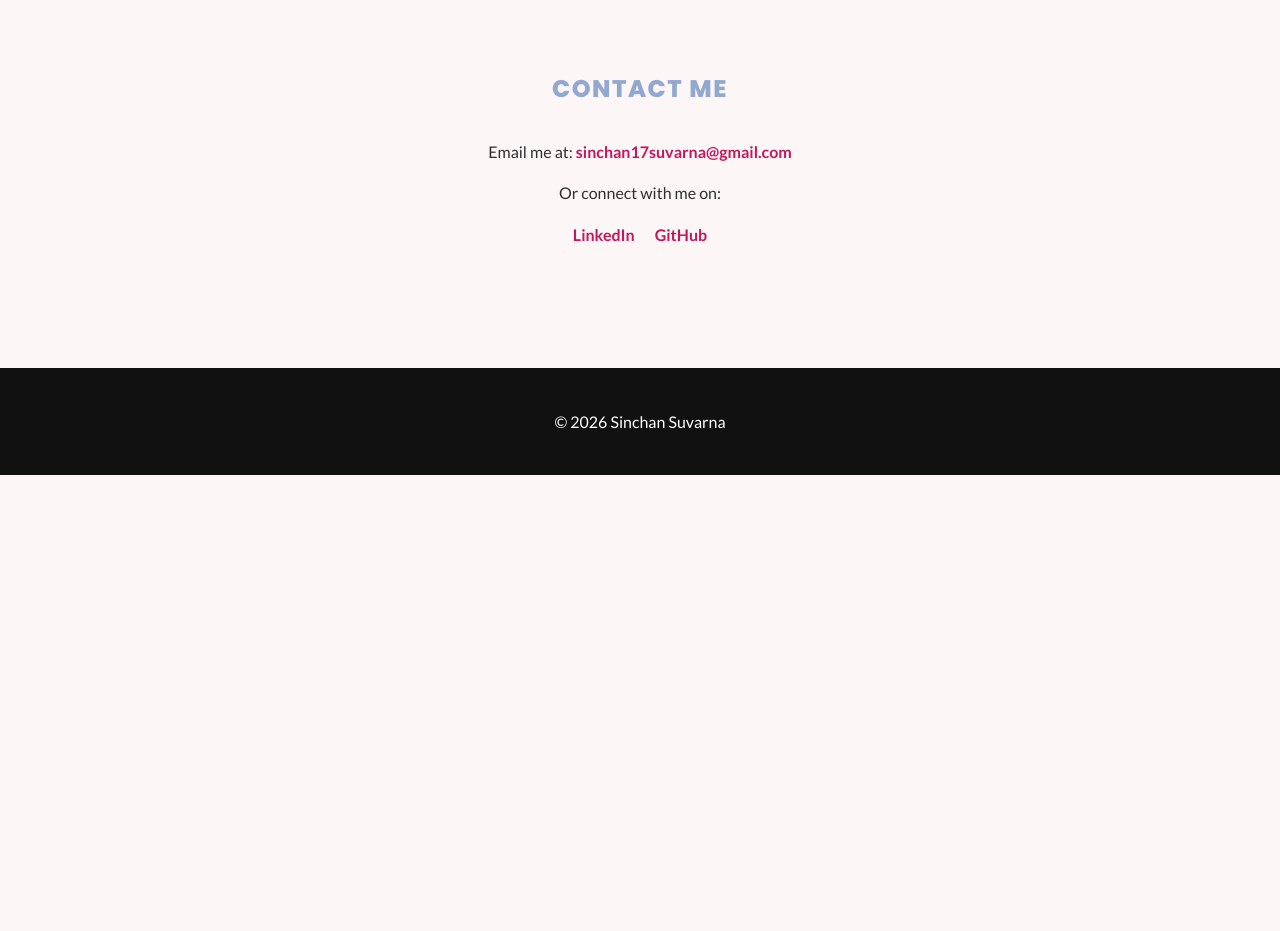
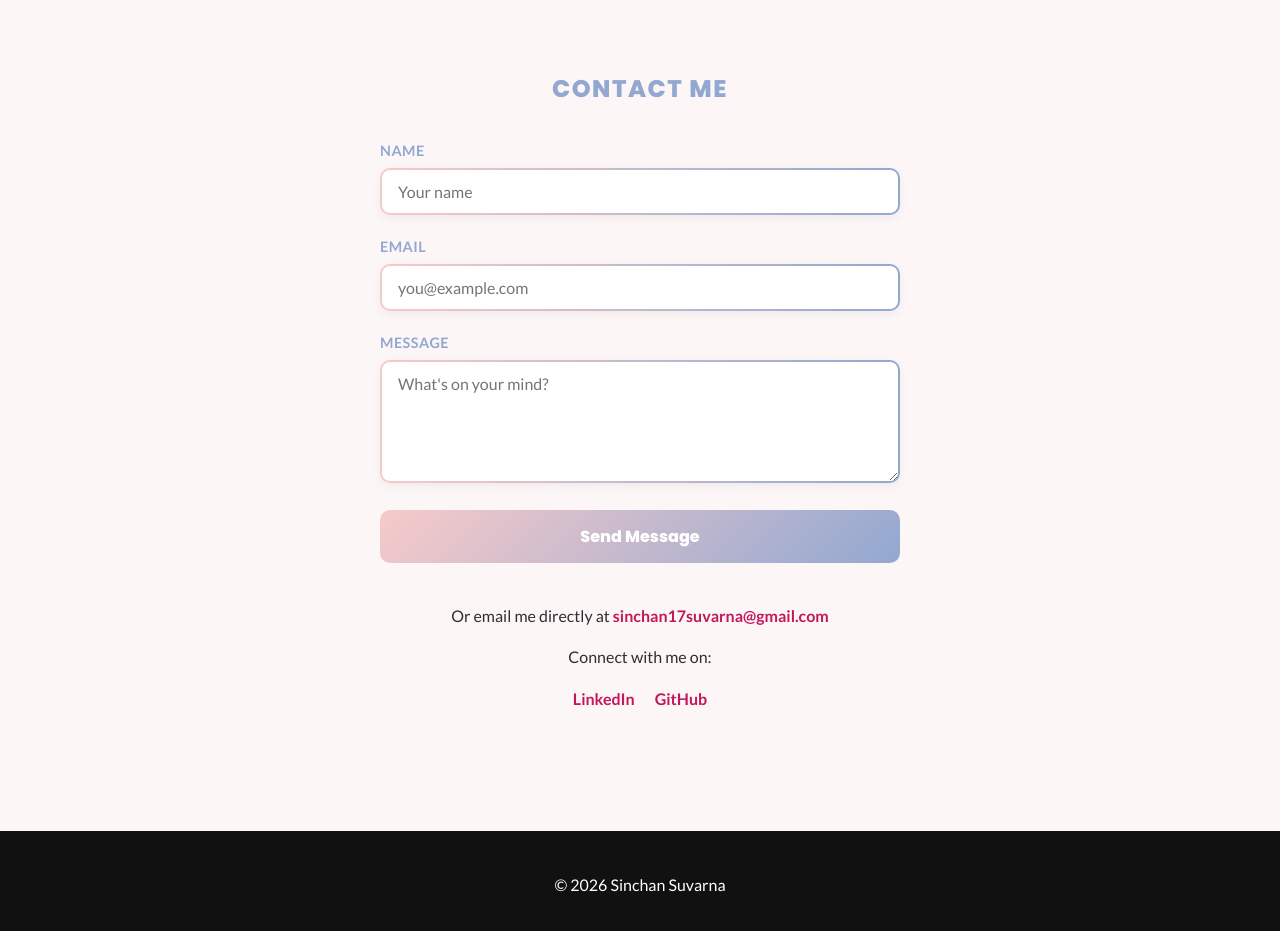
Before and after one commit to Chan-nie/portfolio, a plain HTML site: page index.html in a window 1280 px wide. Shown: the part 3460-4391 px from the top of the page. Before the commit the page ends 3935 px from the top, so only its background shows below. Drawn offline with Linux system fonts and the light colour scheme.

Commit message:
round1: vague prompt contact form

```diff
--- a/index.html
+++ b/index.html
@@ -142,14 +142,37 @@
 
 <!-- Contact -->
 <section id="contact" class="section">
-  <h2>Contact Me </h2>
+  <h2>Contact Me</h2>
+
+  <form class="contact-form" action="https://formsubmit.co/sinchan17suvarna@gmail.com" method="POST">
+    <input type="hidden" name="_subject" value="New message from portfolio">
+    <input type="hidden" name="_captcha" value="false">
+    <input type="text" name="_honey" class="honeypot" tabindex="-1" autocomplete="off">
+
+    <div class="form-group">
+      <label for="name">Name</label>
+      <input type="text" id="name" name="name" placeholder="Your name" required>
+    </div>
+
+    <div class="form-group">
+      <label for="email">Email</label>
+      <input type="email" id="email" name="email" placeholder="you@example.com" required>
+    </div>
+
+    <div class="form-group">
+      <label for="message">Message</label>
+      <textarea id="message" name="message" rows="5" placeholder="What's on your mind?" required></textarea>
+    </div>
+
+    <button type="submit" class="form-btn">Send Message</button>
+  </form>
 
   <div class="contact-container">
-    <p>Email me at:
+    <p>Or email me directly at
       <a href="mailto:sinchan17suvarna@gmail.com">sinchan17suvarna@gmail.com</a>
     </p>
 
-    <p>Or connect with me on:</p>
+    <p>Connect with me on:</p>
     <div class="social-links">
       <a href="https://www.linkedin.com/in/sinchan-suvarna/" target="_blank">LinkedIn</a>
       <a href="https://github.com/Chan-nie" target="_blank">GitHub</a>
--- a/style.css
+++ b/style.css
@@ -323,6 +323,79 @@ nav a:hover::after{
 
 /* CONTACT */
 
+.contact-form{
+  max-width:520px;
+  margin:0 auto 40px;
+  text-align:left;
+}
+
+.form-group{
+  margin-bottom:20px;
+}
+
+.form-group label{
+  display:block;
+  margin-bottom:6px;
+  font-weight:700;
+  color:var(--accent);
+  font-size:0.9rem;
+  text-transform:uppercase;
+  letter-spacing:0.5px;
+}
+
+.form-group input,
+.form-group textarea{
+  width:100%;
+  padding:12px 16px;
+  border:2px solid transparent;
+  border-radius:10px;
+  font-family:'Lato', sans-serif;
+  font-size:1rem;
+  color:var(--text);
+  background:var(--card);
+  box-shadow:0 3px 10px rgba(0,0,0,0.05);
+  box-sizing:border-box;
+  transition:border-color 0.25s, box-shadow 0.25s;
+  background:
+    linear-gradient(var(--card), var(--card)) padding-box,
+    linear-gradient(90deg, var(--primary), var(--accent)) border-box;
+}
+
+.form-group input:focus,
+.form-group textarea:focus{
+  outline:none;
+  box-shadow:0 4px 14px rgba(146,168,209,0.25);
+}
+
+.form-group textarea{
+  resize:vertical;
+  min-height:120px;
+}
+
+.form-btn{
+  display:block;
+  width:100%;
+  padding:14px 24px;
+  border:none;
+  border-radius:10px;
+  background:linear-gradient(135deg, var(--primary), var(--accent));
+  color:white;
+  font-family:'Poppins', sans-serif;
+  font-weight:700;
+  font-size:1rem;
+  cursor:pointer;
+  transition:transform 0.2s, box-shadow 0.2s;
+}
+
+.form-btn:hover{
+  transform:translateY(-2px);
+  box-shadow:0 6px 18px rgba(146,168,209,0.35);
+}
+
+.honeypot{
+  display:none;
+}
+
 .contact-container{
   text-align:center;
   margin-top:20px;
```
